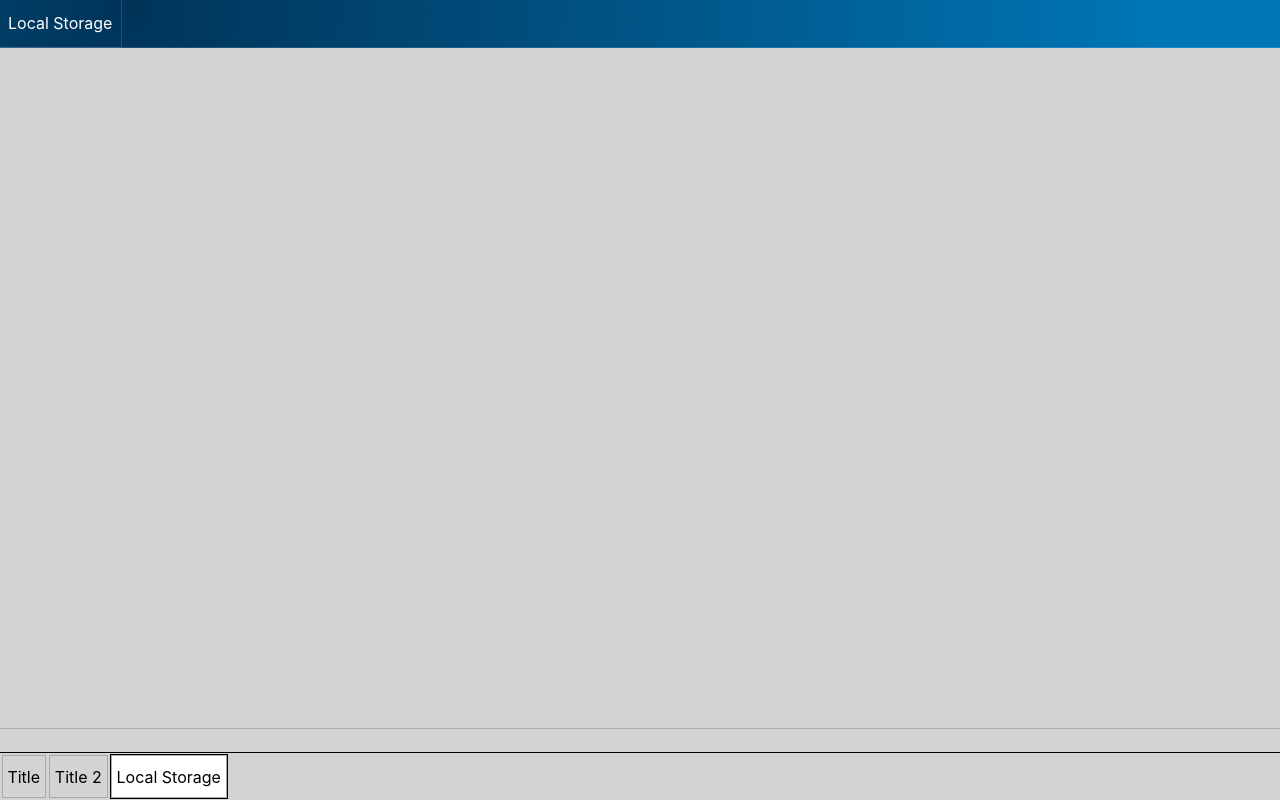
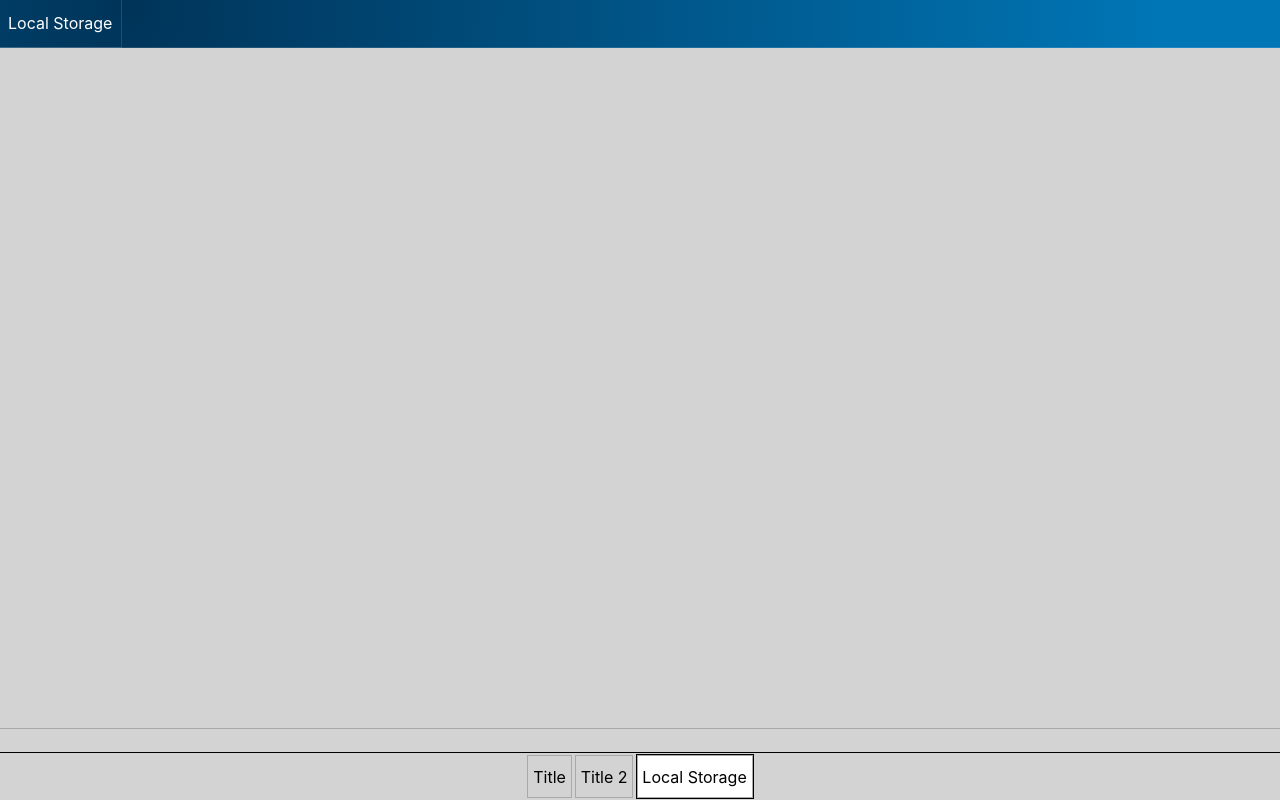
Before and after one commit to zakaihamilton/systemconcepts3, a Next.js app: page / in a window 1280 px wide. Built offline with nearby package versions, Linux system fonts and the light colour scheme.

Commit message:
centered task items

```diff
--- a/components/Taskbar.js
+++ b/components/Taskbar.js
@@ -22,6 +22,8 @@ export default function Taskbar({ children = null }) {
     }
     return <div className={styles.root}>
         {children}
-        {items}
+        <div className={styles.items}>
+            {items}
+        </div>
     </div>;
 }
--- a/components/Taskbar.module.scss
+++ b/components/Taskbar.module.scss
@@ -1,8 +1,13 @@
 .root {
     display: flex;
+    justify-content: center;
     width: 100%;
     height: 3em;
     background-color: lightgray;
     border-top: 1px solid black;
     filter: drop-shadow(1px 2px 4px black);
 }
+
+.items {
+    display:flex;
+}
```
